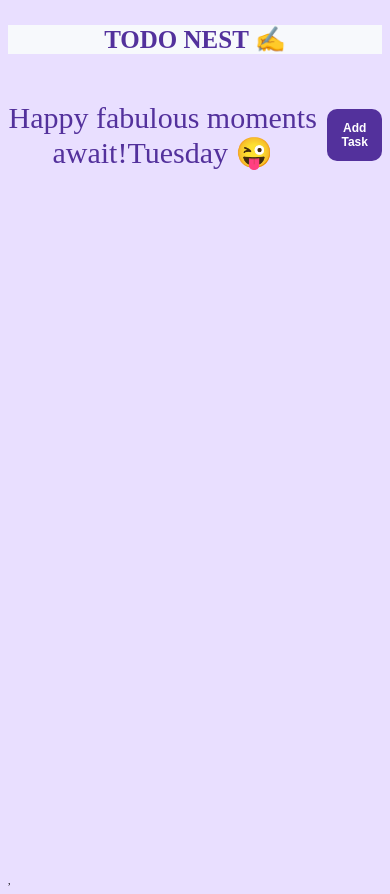
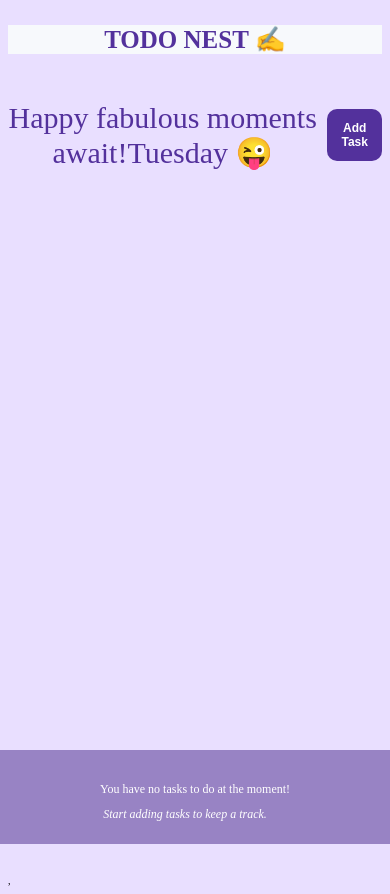
Before and after one commit to AkshayS05/ToDONest, a React (Vite) app: page / in a window 390 px wide. Built offline with nearby package versions, Linux system fonts and the light colour scheme.

Commit message:
add footer styles

```diff
--- a/src/App.tsx
+++ b/src/App.tsx
@@ -8,6 +8,7 @@ import Button from "./ui/Button";
 // styles
 import "./App.css";
 import TaskList from "./components/taskList/TaskList";
+import FooterStats from "./components/footerStats/FooterStats";
 
 function App() {
   const { onNewTask } = useTasks();
@@ -26,6 +27,9 @@ function App() {
       </div>
       <AddTaskHelper />
       <TaskList />
+      <footer className="footer">
+        <FooterStats />
+      </footer>
     </div>
   );
 }
--- a/src/components/footerStats/FooterStats.tsx
+++ b/src/components/footerStats/FooterStats.tsx
@@ -1,11 +1,13 @@
 import { useTasks } from "../../context/TaskContext";
 
-import "./footer.css";
+import "./footerStats.css";
 
 const FooterStats = () => {
+  //getting tasks from the TaskContext
   const { tasks } = useTasks();
+  //to get the total number of tasks
   const totalTasks = tasks.length;
-
+  //if total tasks are 0, then simply return the below message
   if (!totalTasks) {
     return (
       <p className="progressMessage">
@@ -14,14 +16,18 @@ const FooterStats = () => {
       </p>
     );
   }
+  //if there are tasks, find the completed tasks
   const completedTasks = tasks.filter((tasks) => tasks.status).length;
+  //display percentage of tasks completion
   const percentage = Math.round((completedTasks / totalTasks) * 100);
   return (
     <>
       <em>
+        {/* in case all the tasks are completed */}
         {percentage === 100
           ? "You have completed all the tasks! Well done!"
-          : `You have ${totalTasks} tasks in your list and ${
+          : // if some of the tasks are completed
+            `You have ${totalTasks} tasks in your list and ${
               totalTasks > 0
                 ? `you have already completed ${completedTasks} tasks`
                 : ""
--- a/src/components/footerStats/footerStats.css
+++ b/src/components/footerStats/footerStats.css
@@ -0,0 +1,88 @@
+/* footer container */
+.footer {
+  position: fixed;
+  background-color: #9883c4;
+  bottom: 0;
+  left: 0;
+  right: 0;
+  width: 100%;
+  padding: 3rem;
+  text-align: center;
+  z-index: 5;
+}
+/* footer items */
+.footer_items {
+  display: flex;
+  justify-content: space-around;
+  align-items: center;
+}
+/* buttons in footer */
+.footer_items Button {
+  margin-left: 1rem;
+}
+/* progress message */
+footer em,
+p.progressMessage {
+  font-size: 2rem;
+  margin: 1 auto; /* Center-align the <em> element */
+  color: #fff; /* Set the text color to white */
+  display: block;
+  padding-top: 1rem;
+}
+/* media queries */
+@media (max-width: 50em) {
+  .footer {
+    padding: 1.8rem;
+  }
+  footer em,
+  p.progressMessage {
+    font-size: 1.6rem;
+  }
+}
+@media (max-width: 40em) {
+  .footer {
+    padding: 1.4rem;
+  }
+  footer em,
+  p.progressMessage {
+    font-size: 1.4rem;
+  }
+}
+@media (max-width: 36em) {
+  .footer {
+    padding: 1.2rem;
+  }
+  footer em,
+  p.progressMessage {
+    font-size: 1.4rem;
+  }
+}
+@media (max-width: 32em) {
+  .footer {
+    padding: 1.2rem 1.2rem;
+  }
+  footer em,
+  p.progressMessage {
+    font-size: 1.4rem;
+    padding-right: 1rem;
+  }
+}
+@media (max-width: 29em) {
+  .footer {
+    padding: 1rem;
+  }
+  .footer_items {
+    justify-content: space-evenly;
+  }
+}
+@media (max-width: 26em) {
+  .footer_items {
+    justify-content: space-evenly;
+    margin-right: 1rem;
+  }
+  footer em,
+  p.progressMessage {
+    margin-right: 1rem;
+    font-size: 1.2rem;
+  }
+}
```
